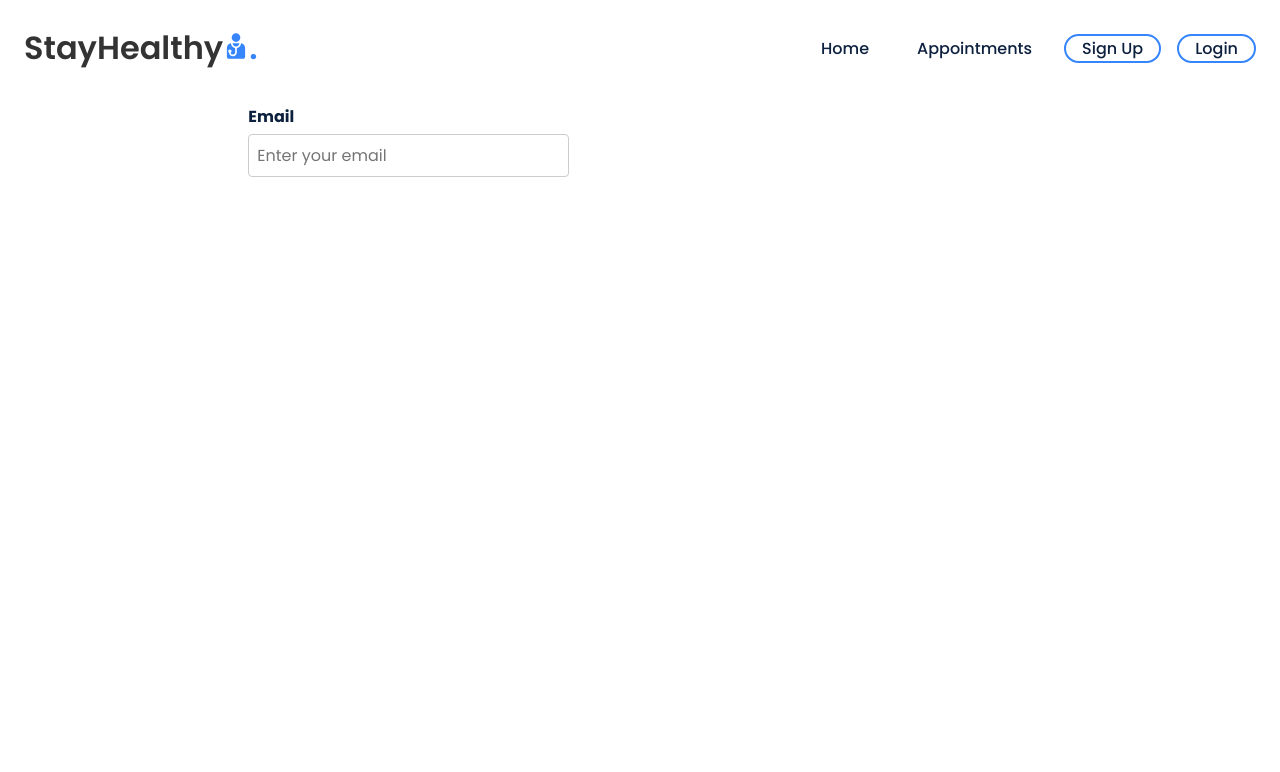
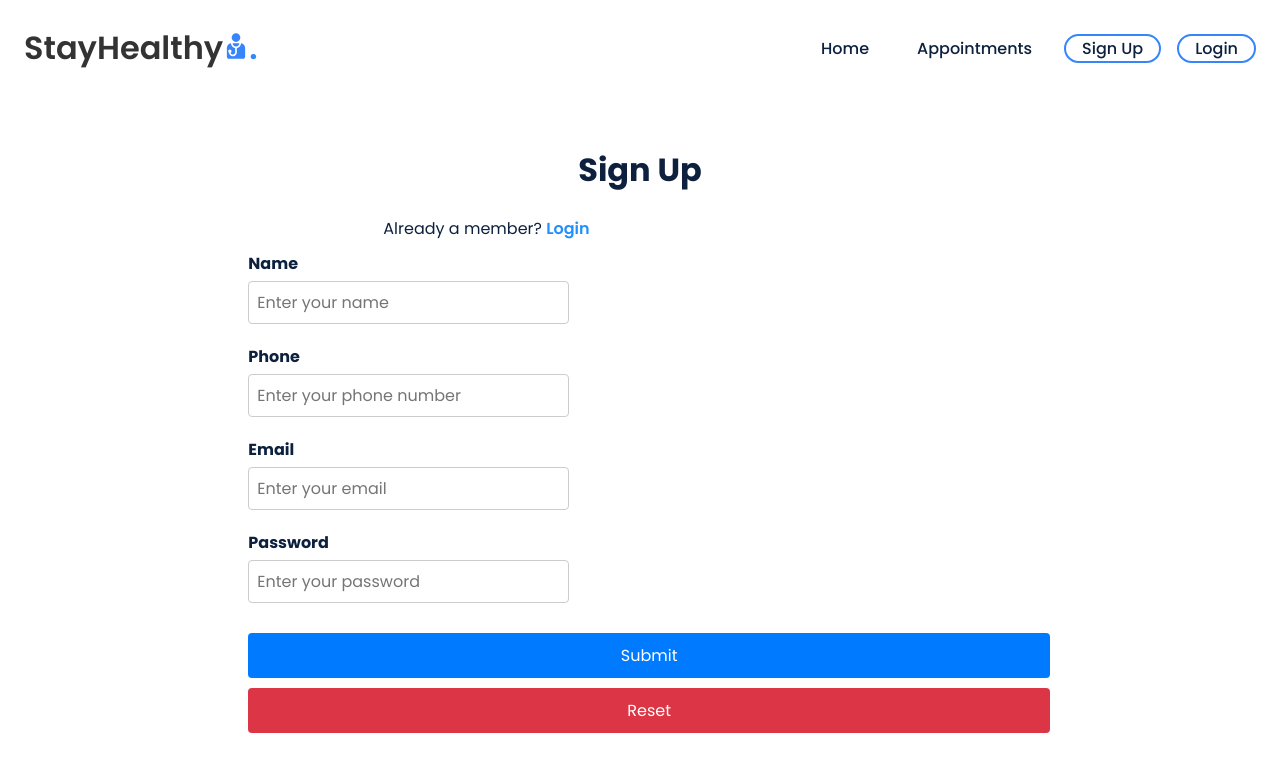
Before and after one commit to sd-pplus/med_appt, a React (Vite) app: page /signup in a window 1280 px wide. Shown: the top 772 px of the page. Built offline with nearby package versions, Linux system fonts and the light colour scheme.

Commit message:
Signup updates

```diff
--- a/src/Components/Sign_up/Sign_up.jsx
+++ b/src/Components/Sign_up/Sign_up.jsx
@@ -1,6 +1,6 @@
 // Following code has been commented with appropriate comments for your reference.
-import React, { useState } from 'react';
-import './Sign_up.css'
+import { useState } from 'react';
+import './Sign_up.css';
 import { Link, useNavigate } from 'react-router-dom';
 import { API_URL } from '../../config';
 
@@ -17,12 +17,13 @@ const Sign_Up = () => {
   // Function to handle form submission
   const register = async (e) => {
     e.preventDefault(); // Prevent default form submission
+    setShowerr('');
 
     // API Call to register user
     const response = await fetch(`${API_URL}/api/auth/register`, {
-            method: "POST",
+      method: 'POST',
       headers: {
-                "Content-Type": "application/json",
+        'Content-Type': 'application/json',
       },
       body: JSON.stringify({
         name: name,
@@ -36,13 +37,13 @@ const Sign_Up = () => {
 
     if (json.authtoken) {
       // Store user data in session storage
-            sessionStorage.setItem("auth-token", json.authtoken);
-            sessionStorage.setItem("name", name);
-            sessionStorage.setItem("phone", phone);
-            sessionStorage.setItem("email", email);
+      sessionStorage.setItem('auth-token', json.authtoken);
+      sessionStorage.setItem('name', name);
+      sessionStorage.setItem('phone', phone);
+      sessionStorage.setItem('email', email);
 
       // Redirect user to home page
-            navigate("/");
+      navigate('/');
       window.location.reload(); // Refresh the page
     } else {
       if (json.errors) {
@@ -55,24 +56,120 @@ const Sign_Up = () => {
     }
   };
 
+  const handleReset = () => {
+    setName('');
+    setEmail('');
+    setPhone('');
+    setPassword('');
+    setShowerr('');
+  };
+
   // JSX to render the Sign Up form
   return (
-        <div className="container" style={{marginTop:'5%'}}>
+    <div className="container" style={{ marginTop: '5%' }}>
       <div className="signup-grid">
+        {/* Title for the sign-up form */}
+        <div className="signup-text">
+          <h1>Sign Up</h1>
+        </div>
+        {/* Text for existing members to log in */}
+        <div className="signup-text1" style={{ textAlign: 'left' }}>
+          Already a member?{' '}
+          <span>
+            <Link to="/login" style={{ color: '#2190FF' }}>
+              {' '}
+              Login
+            </Link>
+          </span>
+        </div>
         <div className="signup-form">
           <form method="POST" onSubmit={register}>
+            {/* Form group for user's name */}
+            <div className="form-group">
+              <label htmlFor="name">Name</label>
+              <input
+                value={name}
+                type="text"
+                onChange={(e) => setName(e.target.value)}
+                name="name"
+                id="name"
+                required
+                className="form-control"
+                placeholder="Enter your name"
+                aria-describedby="helpId"
+              />
+            </div>
+            {/* Form group for user's phone number */}
+            <div className="form-group">
+              <label htmlFor="phone">Phone</label>
+              <input
+                value={phone}
+                onChange={(e) => setPhone(e.target.value)}
+                type="tel"
+                name="phone"
+                id="phone"
+                required
+                className="form-control"
+                placeholder="Enter your phone number"
+                aria-describedby="helpId"
+              />
+            </div>
+            {/* Form group for user's email */}
             <div className="form-group">
               <label htmlFor="email">Email</label>
-                            <input value={email} onChange={(e) => setEmail(e.target.value)} type="email" name="email" id="email" className="form-control" placeholder="Enter your email" aria-describedby="helpId" />
-                            {showerr && <div className="err" style={{ color: 'red' }}>{showerr}</div>}
+              <input
+                value={email}
+                onChange={(e) => setEmail(e.target.value)}
+                type="email"
+                name="email"
+                id="email"
+                required
+                className="form-control"
+                placeholder="Enter your email"
+                aria-describedby="helpId"
+              />
             </div>
-                        {/* Apply similar logic for other form elements like name, phone, and password to capture user information */}
+            {/* Form group for user's password */}
+            <div className="form-group">
+              <label htmlFor="password">Password</label>
+              <input
+                value={password}
+                onChange={(e) => setPassword(e.target.value)}
+                type="password"
+                name="password"
+                id="password"
+                required
+                className="form-control"
+                placeholder="Enter your password"
+                aria-describedby="helpId"
+              />
+            </div>
+            {showerr && (
+              <div className="err" style={{ color: 'red' }}>
+                {showerr}
+              </div>
+            )}
+            {/* Button group for form submission and reset */}
+            <div className="btn-group">
+              <button
+                type="submit"
+                className="btn btn-primary mb-2 mr-1 waves-effect waves-light"
+              >
+                Submit
+              </button>
+              <button
+                type="reset"
+                className="btn btn-danger mb-2 waves-effect waves-light"
+                onClick={handleReset}
+              >
+                Reset
+              </button>
+            </div>
           </form>
         </div>
       </div>
     </div>
-        /* Note: Sign up role is not stored in the database. Additional logic can be implemented for this based on your React code. */
   );
-}
+};
 
 export default Sign_Up; // Export the Sign_Up component for use in other components
```
Lines whose indentation alone changed are shown as unchanged.
